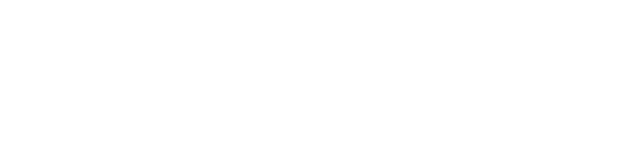
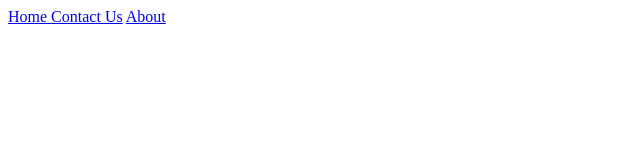
Before and after one commit to Sanduni9064/Week-02-First-Task, a plain HTML site: page Index.html in a window 1280 px wide. Shown: the whole page, without its empty margins (0-640 px from the left). Drawn offline with Linux system fonts and the light colour scheme.

Commit message:
Add Link

```diff
--- a/Index.html
+++ b/Index.html
@@ -6,6 +6,14 @@
     <title>Index</title>
 </head>
 <body>
+    <nav>
+<a href="Index.html"> Home </a>
+<a href="Contact.html"> Contact Us</a>
+<a href="About.hyml"> About </a>
+    </nav>
 
+
+
+    </nav>
 </body>
 </html>
```
